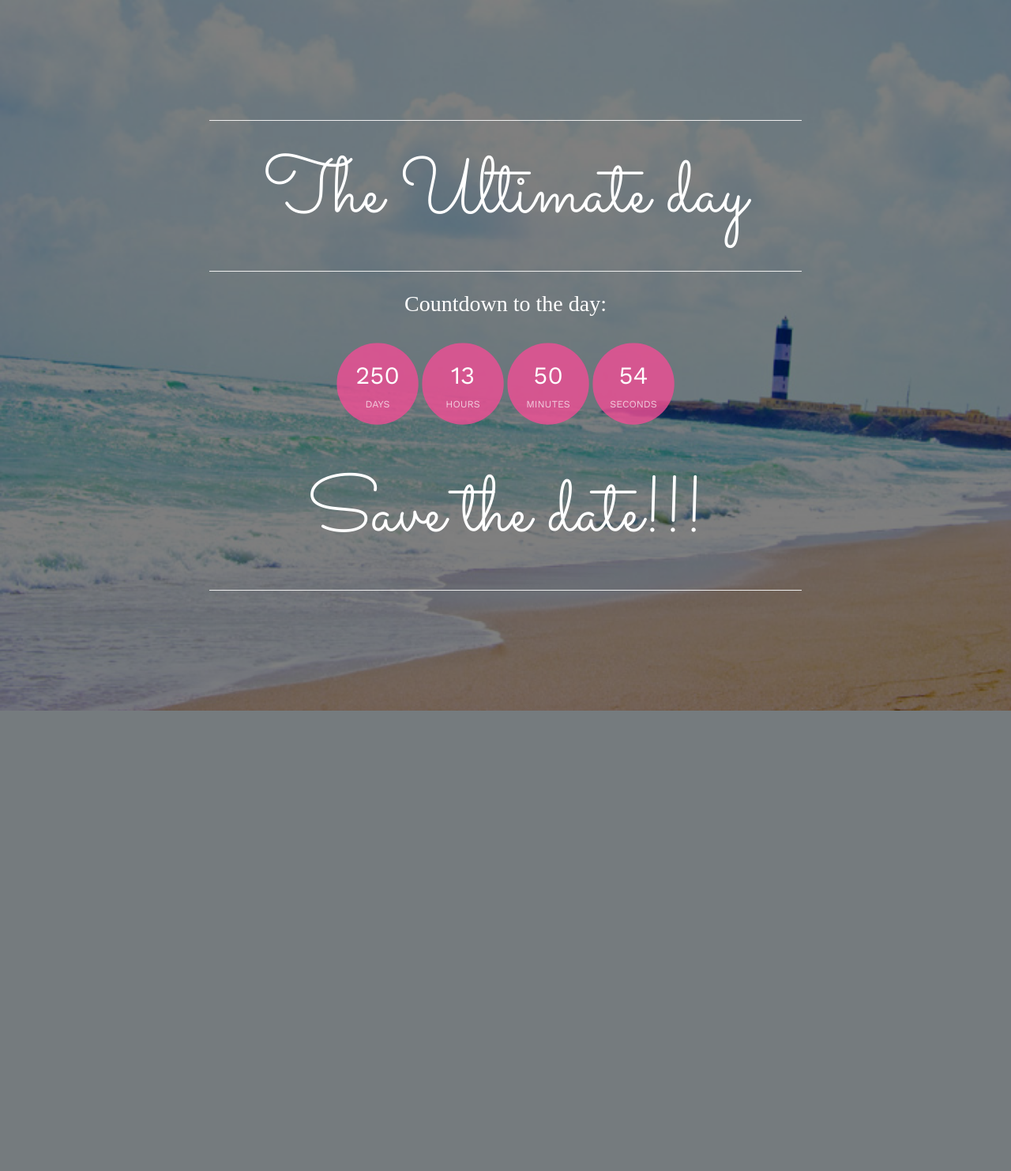
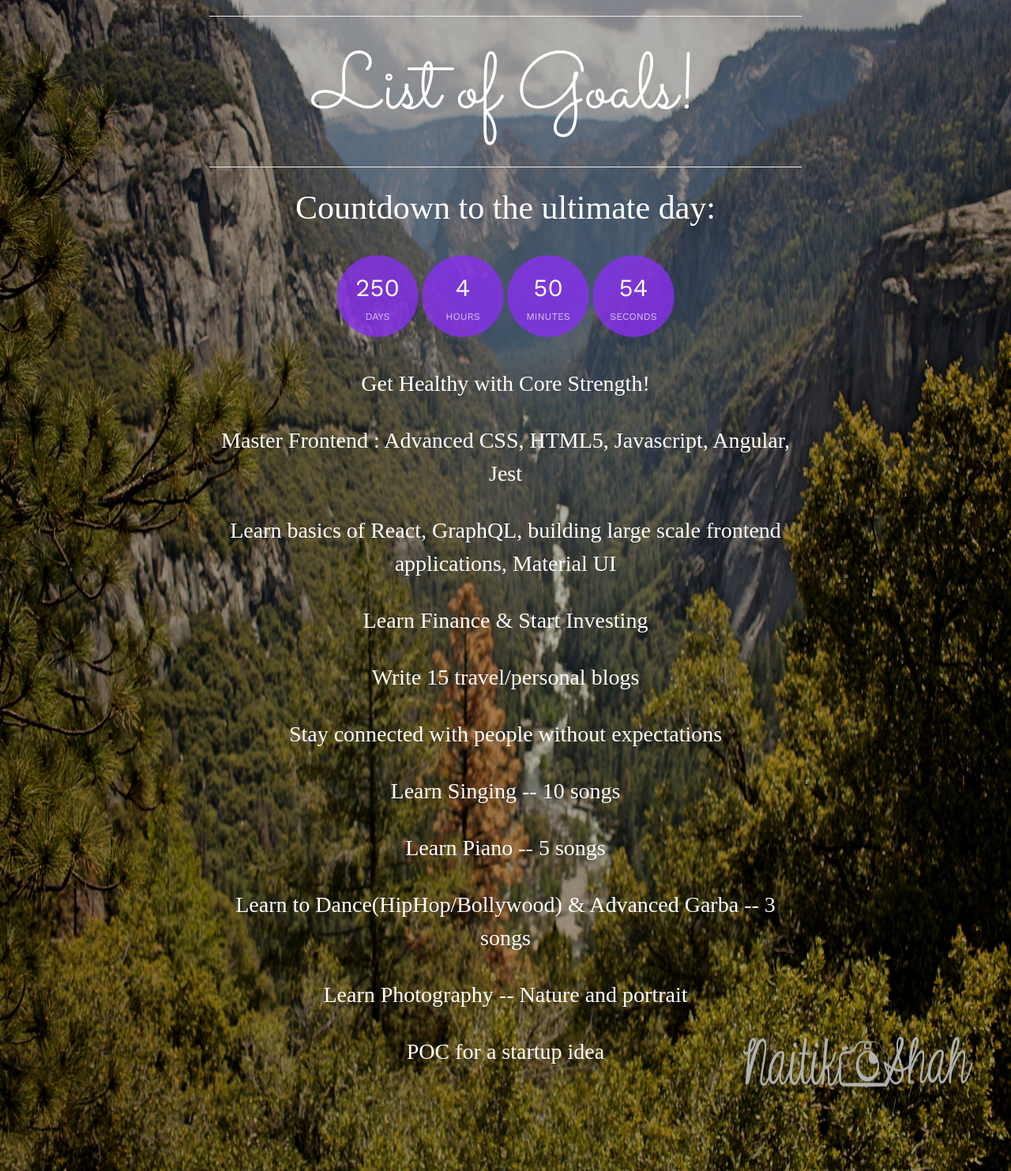
Before and after one commit to naitik0212/goal, a PHP site: page / in a window 1280 px wide. Shown: the whole page at 79% size. Before the commit the page ends 900 px from the top, so only its background shows below. Run offline with PHP 8.4, Linux system fonts and the light colour scheme.

Commit message:
Adding goals and styling change

```diff
--- a/css/style.css
+++ b/css/style.css
@@ -309,7 +309,7 @@ h1, h2, h3, h4, h5, h6, figure {
   top: 0;
   left: 0;
   right: 0;
-  background: rgba(0, 0, 0, 0.5);
+  background: rgba(0, 0, 0, 0.3);
 }
 .fh5co-cover > .fh5co-container {
   position: relative;
@@ -385,7 +385,8 @@ h1, h2, h3, h4, h5, h6, figure {
   left: 0;
   right: 0;
   bottom: 0;
-  background: rgba(0, 0, 0, 0.4);
+  background: rgba(0, 0, 0, 0.6);
+
 }
 @media screen and (max-width: 768px) {
   #fh5co-counter,
@@ -545,7 +546,7 @@ h1, h2, h3, h4, h5, h6, figure {
   top: 16px;
   left: 50%;
   margin-left: -80px;
-  background-color: #999999;
+  background-color: black;
   z-index: 100;
   -webkit-border-radius: 50%;
   -moz-border-radius: 50%;
@@ -768,7 +769,7 @@ h1, h2, h3, h4, h5, h6, figure {
   display: inline-block;
   zoom: 1;
   *display: inline;
-  color: #F14E95;
+  color: #753cf1;
   padding-left: 10px;
   padding-right: 10px;
 }
@@ -787,7 +788,7 @@ h1, h2, h3, h4, h5, h6, figure {
   position: relative;
 }
 .fh5co-contact-info ul li:before {
-  color: #F14E95;
+  color: #8366f1;
   position: absolute;
   left: 0;
   top: .05em;
@@ -879,7 +880,7 @@ form label {
 .fh5co-cover .display-tc .btn {
   padding: 15px 20px;
   background: #fff !important;
-  color: #F14E95;
+  color: #8170f1;
   border: none !important;
   font-size: 14px;
   text-transform: uppercase;
@@ -942,7 +943,7 @@ form label {
   display: inline-block;
   width: 100px;
   height: 100px;
-  background: rgba(241, 78, 149, 0.8);
+  background: rgba(137, 48, 241, 0.8);
   margin: 0 4px;
   -webkit-border-radius: 50%;
   -moz-border-radius: 50%;
--- a/index.html
+++ b/index.html
@@ -3,7 +3,7 @@
 <!--[if IE 7]>         <html class="no-js lt-ie9 lt-ie8"> <![endif]-->
 <!--[if IE 8]>         <html class="no-js lt-ie9"> <![endif]-->
 <!--[if gt IE 8]><!--> <html class="no-js"> <!--<![endif]-->
-<head>
+<head >
 	<meta charset="utf-8">
 	<meta http-equiv="X-UA-Compatible" content="IE=edge">
 	<title>Your Goal</title>
@@ -50,18 +50,34 @@
 </head>
 <body>
 
-<header id="fh5co-header" class="fh5co-cover" role="banner" style="background-image:url(images/Goal.jpg); height: 90%" data-stellar-background-ratio="0.5">
+<header id="fh5co-header center" class="fh5co-cover" role="banner" style="background-image:url(images/goal-pic.jpg);
+background-origin: border-box;
+ 	background-size: 100% 100%; overflow: hidden;
+height: 100% ;">
 	<div class="overlay"></div>
 	<div class="container">
 		<div class="row">
-			<div class="col-md-8 col-md-offset-2 text-center">
+			<div class="col-md-8 col-md-offset-2 text-center" style="margin-bottom: 100px">
 				<div class="display-t">
 					<div class="display-tc animate-box" data-animate-effect="fadeIn">
 						<hr>
-						<h1>The Ultimate day</h1><hr>
-						<h2 style="font-family: 'Savoye LET'; font-size: 28px">Countdown to the day:</h2>
+						<h1>List of Goals!</h1><hr>
+						<h2 style="font-family: 'Savoye LET'; font-size: 42px">Countdown to the ultimate day:</h2>
 						<div class="simply-countdown simply-countdown-one"></div>
-						<h1 style="font-family: Sacramento">Save the date!!!</h1><hr>
+						<h2 style="font-family: Savoye LET;  font-size: 28px">Get Healthy with Core Strength!</h2>
+						<h2 style="font-family: Savoye LET;  font-size: 28px">Master Frontend : Advanced CSS, HTML5, Javascript, Angular, Jest </h2>
+						<h2 style="font-family: Savoye LET;  font-size: 28px">Learn basics of React, GraphQL, building large scale frontend applications, Material UI</h2>
+						<h2 style="font-family: Savoye LET;  font-size: 28px">Learn Finance & Start Investing</h2>
+						<h2 style="font-family: Savoye LET;  font-size: 28px">Write 15 travel/personal blogs </h2>
+						<h2 style="font-family: Savoye LET;  font-size: 28px">Stay connected with people without expectations   </h2>
+						<h2 style="font-family: Savoye LET;  font-size: 28px">Learn Singing -- 10 songs   </h2>
+						<h2 style="font-family: Savoye LET;  font-size: 28px">Learn Piano -- 5 songs   </h2>
+						<h2 style="font-family: Savoye LET;  font-size: 28px">Learn to Dance(HipHop/Bollywood) & Advanced Garba -- 3 songs</h2>
+						<h2 style="font-family: Savoye LET;  font-size: 28px">Learn Photography -- Nature and portrait   </h2>
+						<h2 style="font-family: Savoye LET;  font-size: 28px">POC for a startup idea   </h2>
+
+
+
 
 					</div>
 				</div>
--- a/js/simplyCountdown.js
+++ b/js/simplyCountdown.js
@@ -116,9 +116,9 @@
      */
     simplyCountdown = function (elt, args) {
         var parameters = extend({
-                year: 2018,
-                month: 12,
-                day: 9,
+                year: 2019,
+                month: 4,
+                day: 25,
                 hours: 0,
                 minutes: 0,
                 seconds: 0,
@@ -194,7 +194,7 @@
                         2020,
                         12,
                         2,
-                        9,
+                        0,
                         0,
                         0
                     );
```
Also changed, not shown: sass/style.scss (+49 -0 lines), images/goal-pic.jpg (added).
